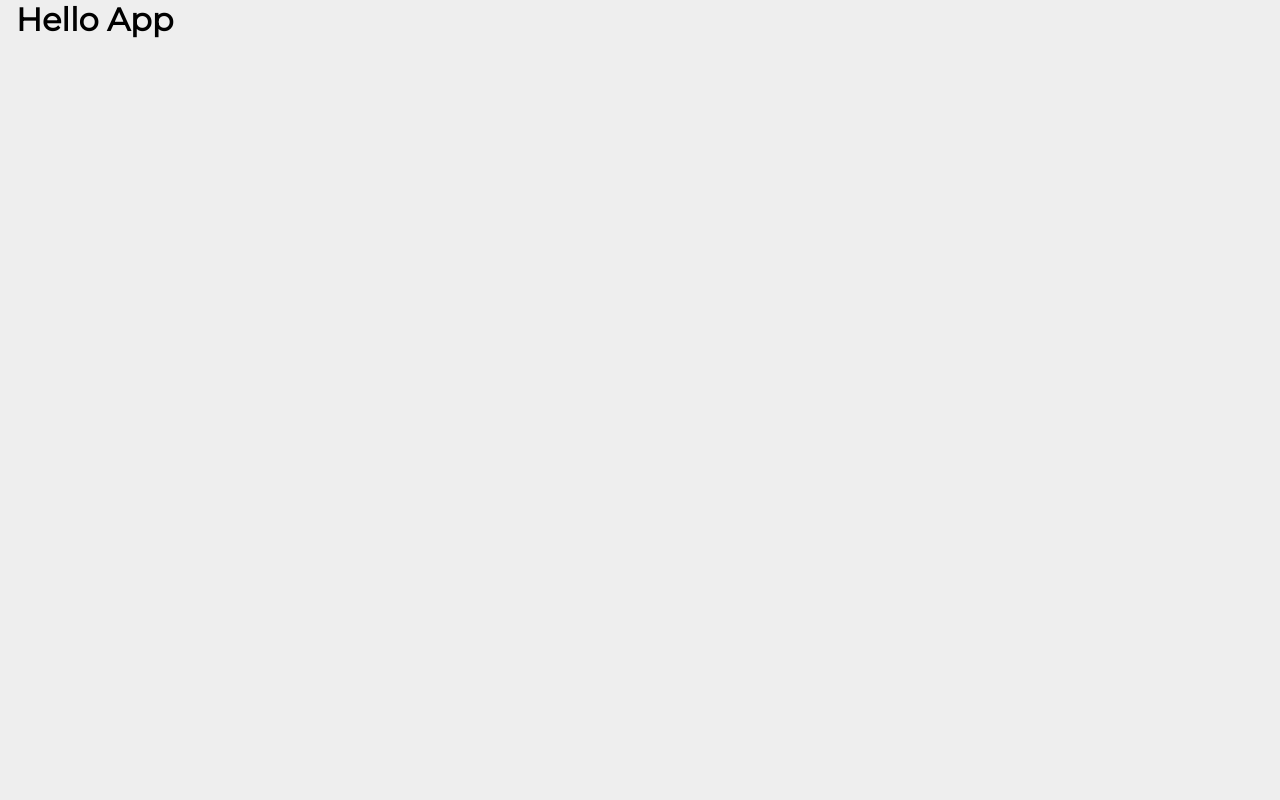
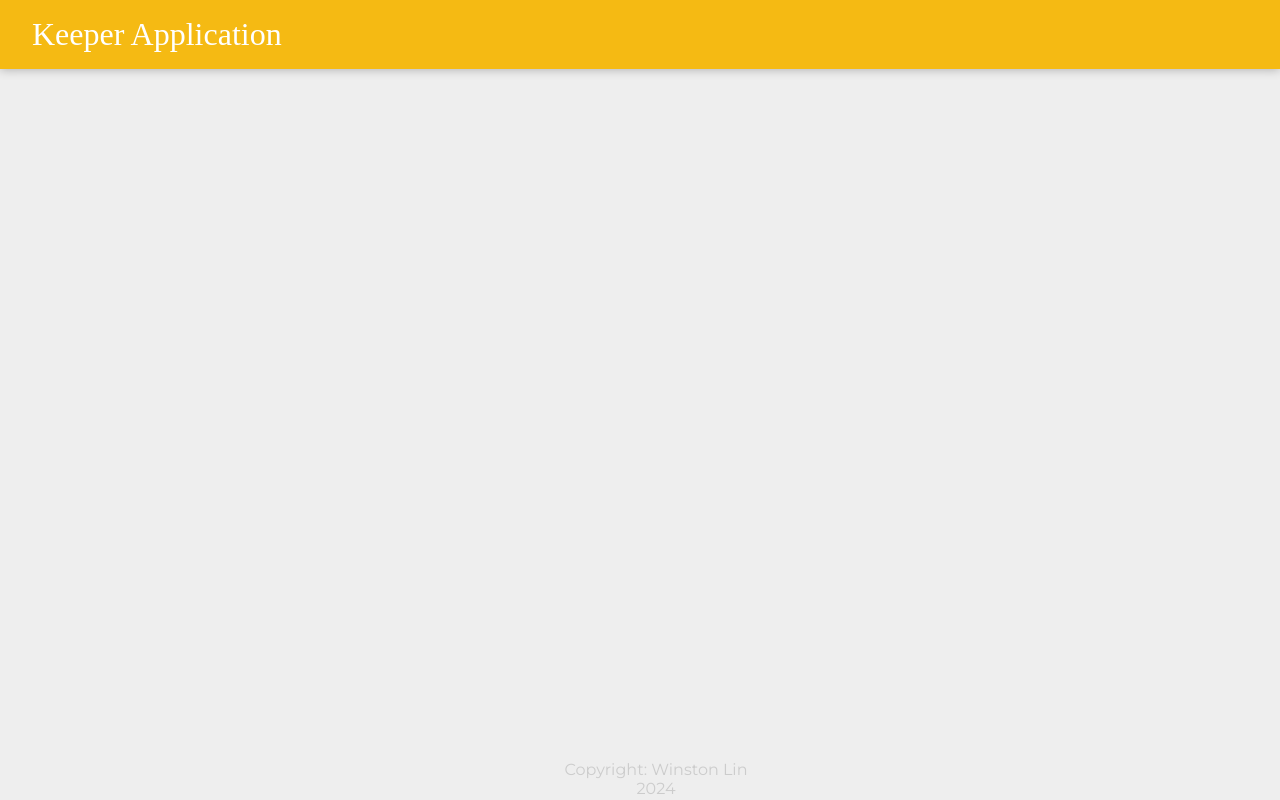
Before and after one commit to Mayday46/Keeper-React, a React (Create React App) app: page / in a window 1280 px wide. Built offline with nearby package versions, Linux system fonts and the light colour scheme; a web font is replaced by a local one.

Commit message:
Components

```diff
--- a/src/App.jsx
+++ b/src/App.jsx
@@ -1,13 +1,9 @@
-
-
-
 import React from "react";
+import Header from "./Header";
 
 function App() {
     return (
-        <h1>
-            Hello App
-        </h1>
+        <Header/>
     )
 }
 
--- /dev/null
+++ b/src/Footer.jsx
@@ -0,0 +1,14 @@
+import React from "react";
+
+const year = new Date().getFullYear();
+
+function Footer() {
+    return(
+        <footer>
+            <p> Copyright: Winston Lin </p>
+            <p> {year} </p>
+        </footer>
+    )
+}
+
+export default Footer;
--- /dev/null
+++ b/src/Header.jsx
@@ -0,0 +1,11 @@
+import React from "react";
+
+function Header() {
+    return (
+        <header>
+            <h1>Keeper Application </h1>
+        </header>
+    );
+}
+
+export default Header;
--- a/src/index.js
+++ b/src/index.js
@@ -13,10 +13,12 @@
 import React from "react";
 import ReactDOM from "react-dom";
 import App from "./App";
+import Footer from "./Footer";
 
 ReactDOM.render(
     <div>
         <App/>
+        <Footer/>
     </div>,
     document.getElementById("root")
 );
```
